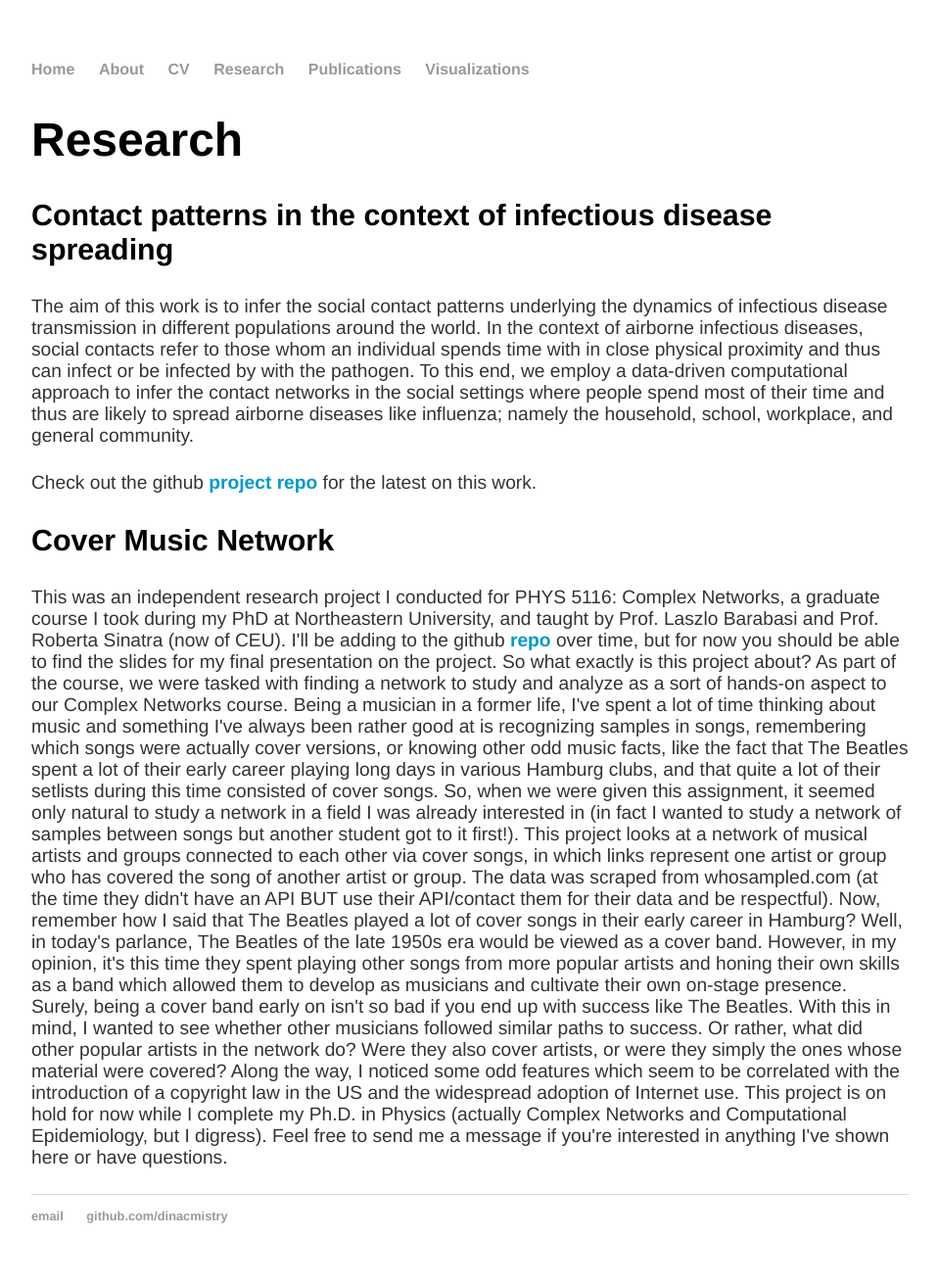
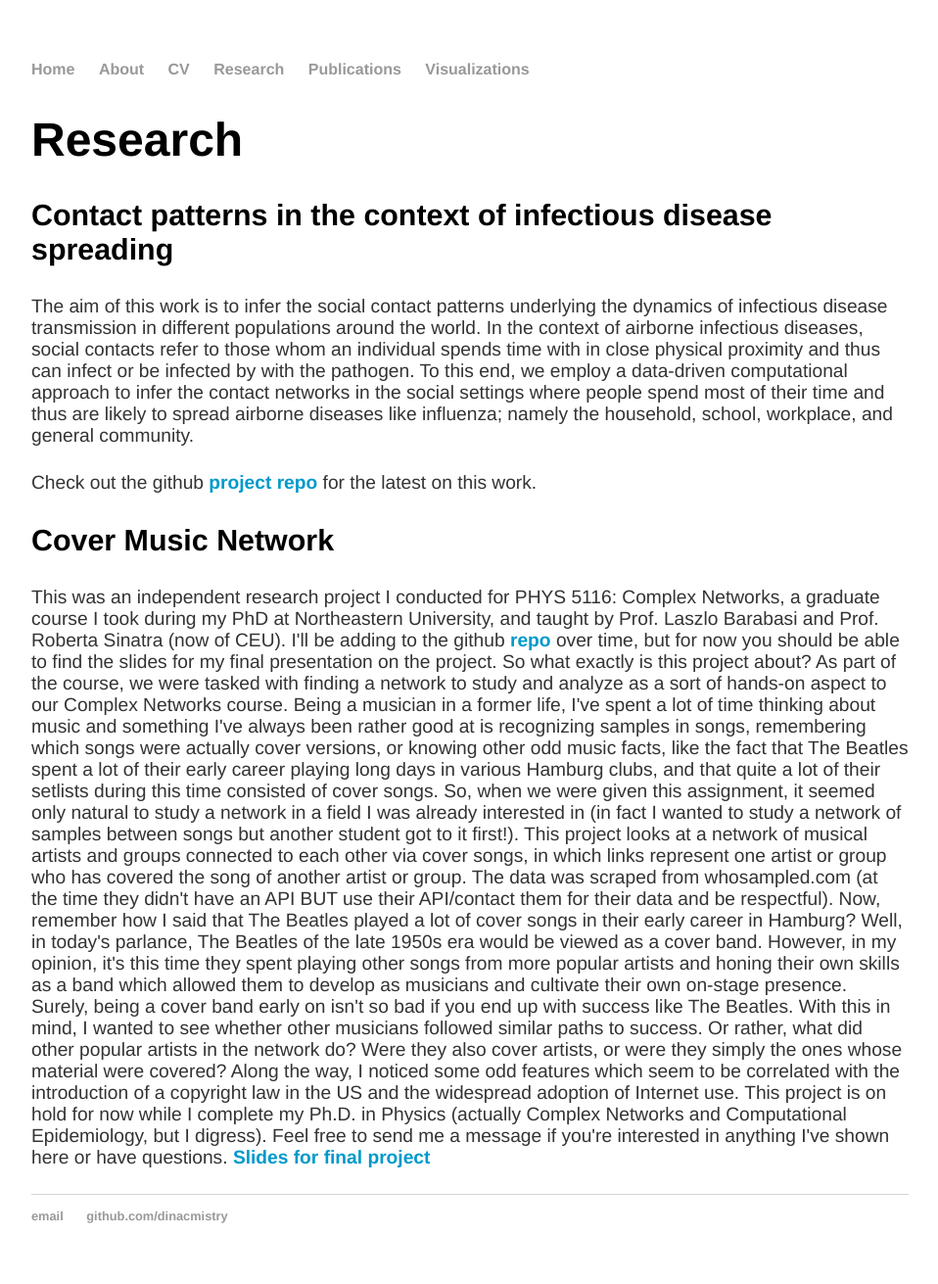
Before and after one commit to dinacmistry/dinacmistry.github.io, a Jekyll site: the page built from research/index.html, in a window 1280 px wide. Shown: the whole page at 98% size, without its empty margins (160-1118 px from the left). Built offline with Jekyll 4.4.1, drawn with Linux system fonts in a browser that asks for light colours.

```diff
--- a/research/index.html
+++ b/research/index.html
@@ -35,7 +35,7 @@
 
 			This project is on hold for now while I complete my Ph.D. in Physics (actually Complex Networks and Computational Epidemiology, but I digress). Feel free to send me a message if you're interested in anything I've shown here or have questions.
 
-			<a href="https://github.com/dinacmistry/covermusic">
+			<a href="https://github.com/dinacmistry/covermusic"><font color = '#0099cc'><b> Slides for final project</b></font></a>
 
 			 </h4>
 
```
